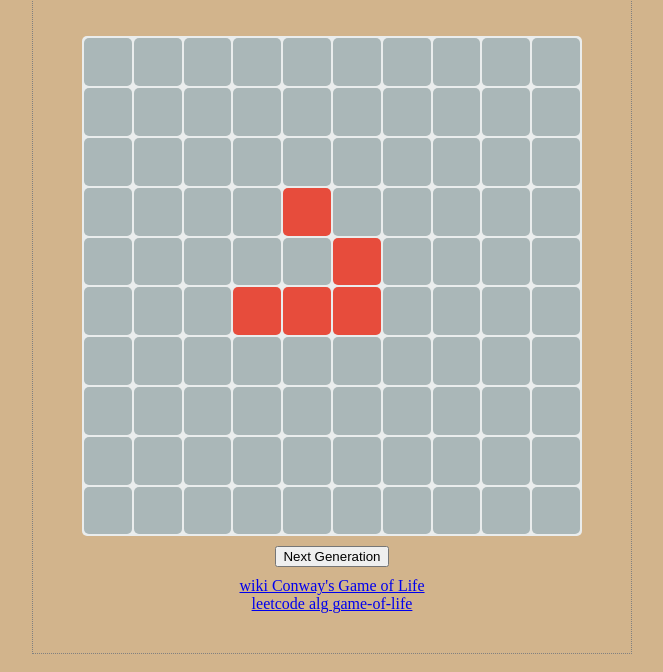
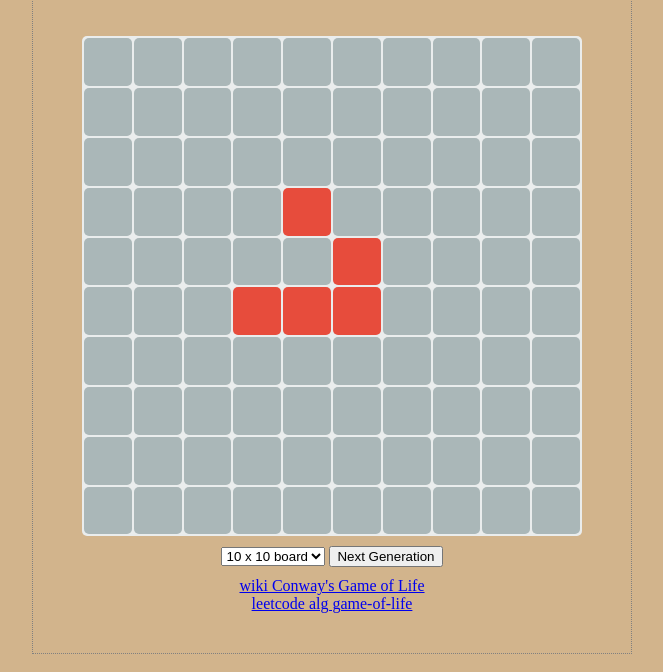
Before and after one commit to sc-aug/gol, a plain HTML site: page index.html in a window 1280 px wide. Shown: the part 139-811 px from the top of the page, without its empty margins (308-971 px from the left). Drawn offline with Linux system fonts and the light colour scheme.

Commit message:
add select

```diff
--- a/index.html
+++ b/index.html
@@ -18,7 +18,11 @@
     </div>
     <center>
       <div id="panel">
-        <input type="button" id="nextGen" value="Next Generation">
+        <select id="boardsize" onchange="testSelect()">
+          <option value="10" selected="selected">10 x 10 board</option>
+          <option value="40">40 x 40 board</option>
+        </select>
+        <input type="button" id="nextgen" value="Next Generation">
       </div>
       <div id="reference">
         <a href="https://en.wikipedia.org/wiki/Conway%27s_Game_of_Life">wiki Conway's Game of Life</a><br/>
@@ -30,5 +34,5 @@
   <!-- js file -->
   <script type="text/javascript" src="js/generate_table.js"></script>
   <script type="text/javascript" src="js/gol.js"></script>
-
+  <script type="text/javascript" src="js/panel.js"></script>
 </body>
```
